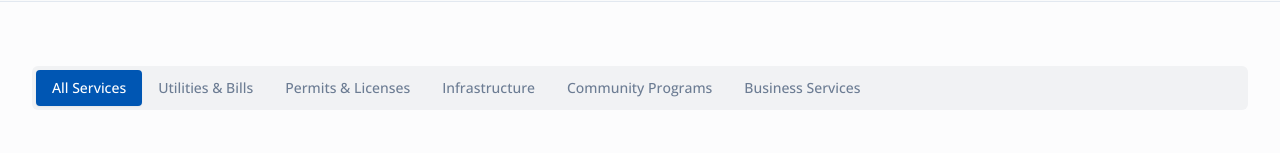
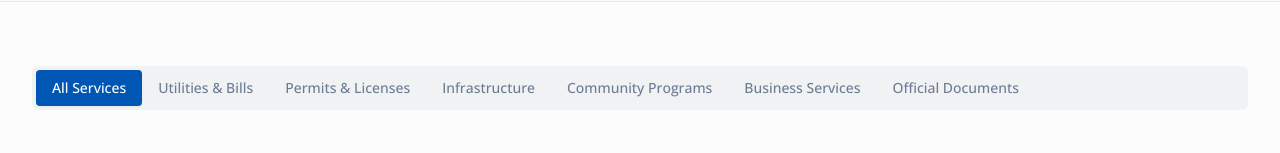
Before and after one commit to mustafahmustafa/barelias-citizen-connect, a React (Vite) app: page /services in a window 1280 px wide. Shown: the part 489-642 px from the top of the page. Built offline with nearby package versions, Linux system fonts and the light colour scheme.

Commit message:
Add residency letter service
Add a residency letter service to the services page.

```diff
--- a/src/pages/Services.tsx
+++ b/src/pages/Services.tsx
@@ -129,6 +129,26 @@ const allServices = [
         description: "Information on bidding for municipal contracts and vendor registration.",
         icon: "📋",
         forms: ["Vendor Registration Form", "Bid Submission Form"],
+      }
+    ]
+  },
+  {
+    id: "documents",
+    title: "Official Documents",
+    services: [
+      {
+        id: "residency-letter",
+        title: "Residency Letter Service",
+        description: "Official documentation confirming your residency status in the municipality for legal, educational, or employment purposes.",
+        icon: "📄",
+        forms: ["Residency Letter Application", "Identity Verification Form"],
+      },
+      {
+        id: "birth-certificates",
+        title: "Birth Certificates",
+        description: "Services related to obtaining or amending birth certificates and vital records.",
+        icon: "👶",
+        forms: ["Birth Certificate Request", "Amendment Request Form"],
       }
     ]
   }
```
